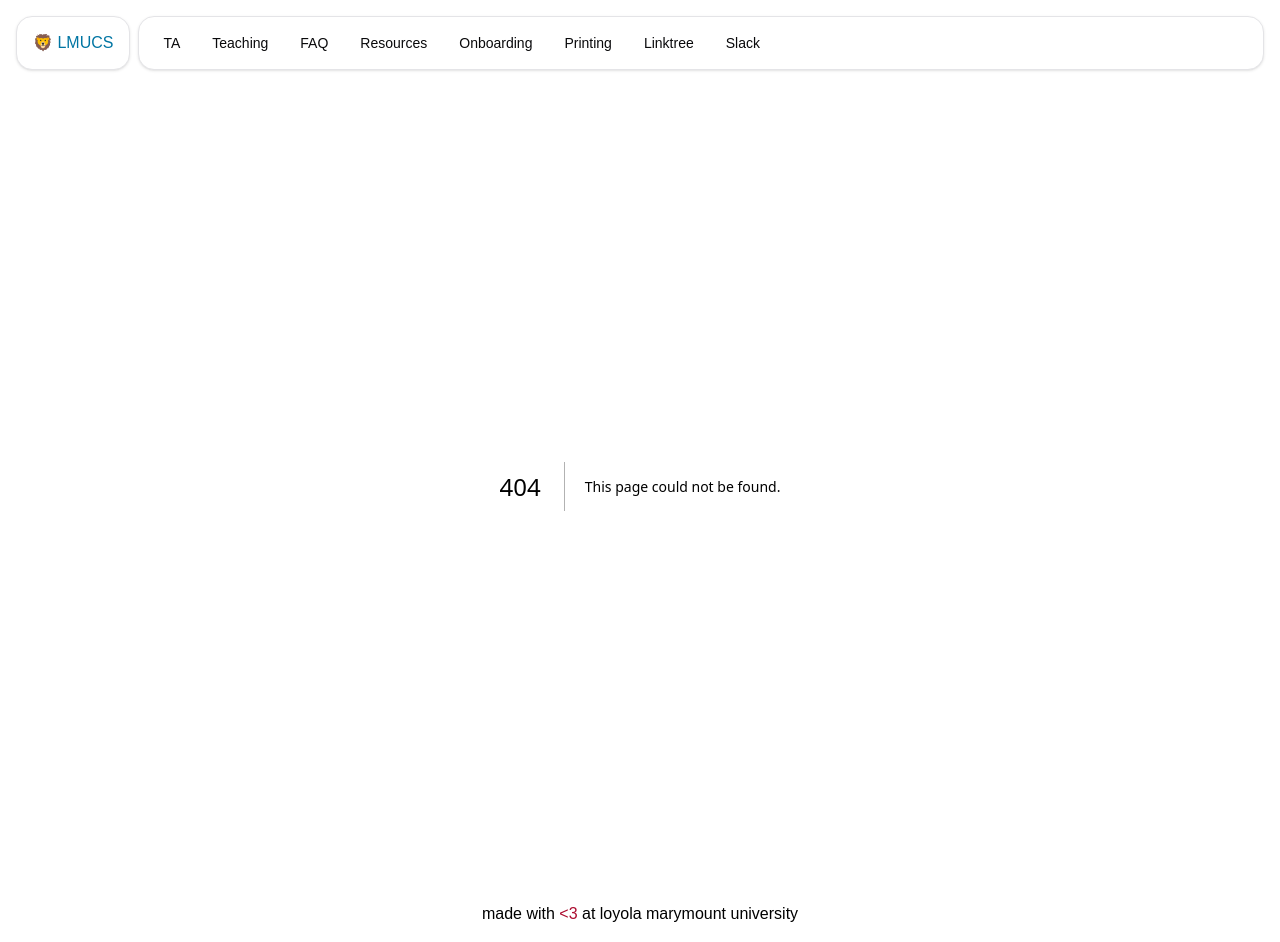
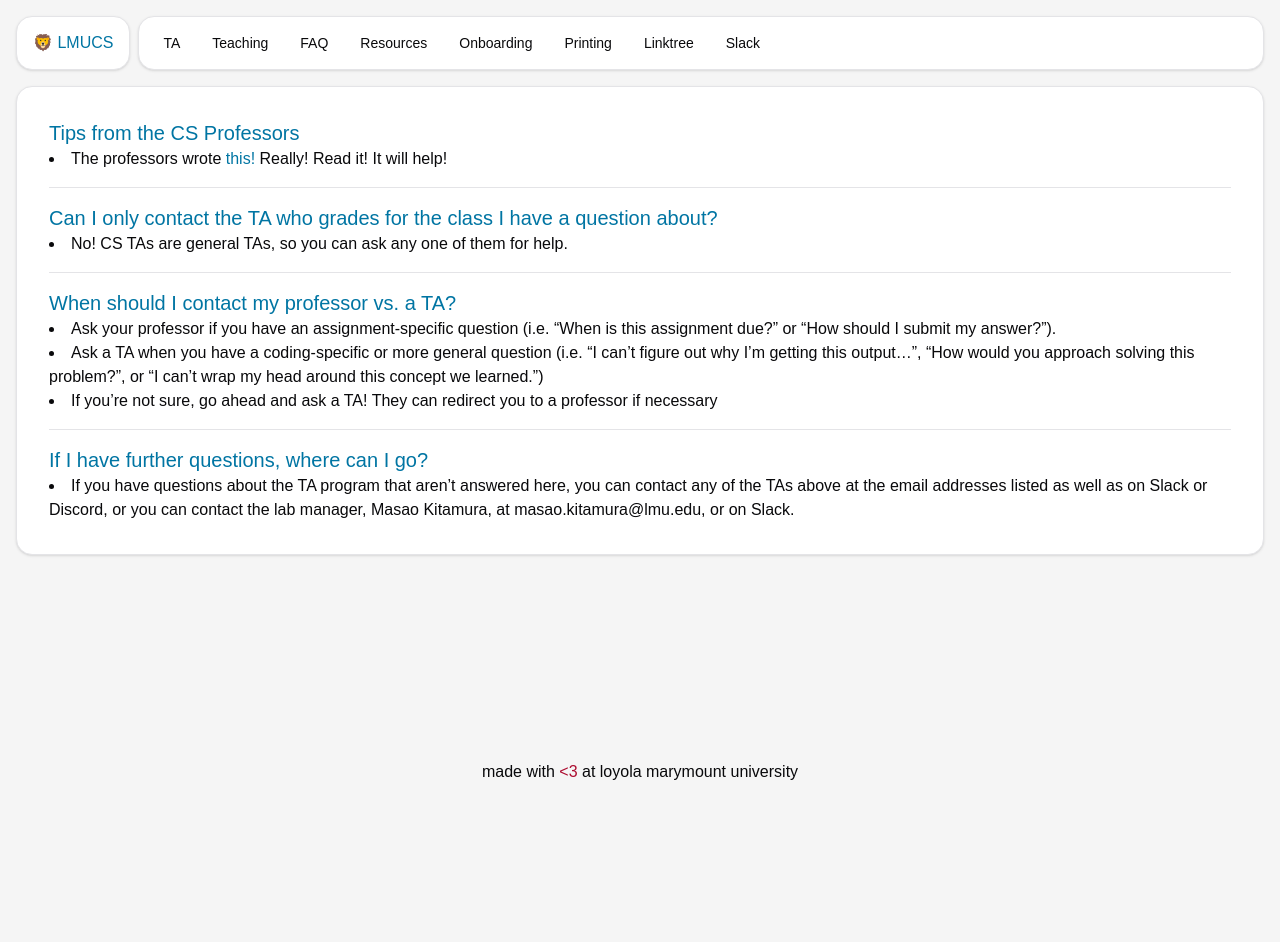
Before and after one commit to d5vis/ta.lmucs.org, a Next.js app: page /faculty in a window 1280 px wide. Before the commit this address had no page. After the commit the page ends 800 px from the top, so only its background shows below. Built offline with nearby package versions, Linux system fonts and the light colour scheme; a web font is replaced by a local one.

Commit message:
Adding Faculty resources page; switching to PNPM

```diff
--- /dev/null
+++ b/app/faculty/page.tsx
@@ -0,0 +1,81 @@
+"use client";
+import { Card } from "@/components/ui/card";
+import { Separator } from "@/components/ui/separator";
+import { motion } from "framer-motion";
+import Link from "next/link";
+
+export default function FAQ() {
+  return (
+    <Card className="w-full h-full text-left gap-4 rounded-2xl p-8">
+      <motion.div initial={{ opacity: 0 }} animate={{ opacity: 1 }}>
+        <h2 className="text-xl text-lmublue font-[family-name:var(--font-metric-bold)]">
+          Tips from the CS Professors
+        </h2>
+        <div>
+          <ul className="list-disc list-inside">
+            <li>
+              The professors wrote{" "}
+              <Link
+                href="https://lmucs.github.io/resources/resources.html"
+                className="text-lmublue"
+              >
+                this!
+              </Link>{" "}
+              Really! Read it! It will help!
+            </li>
+          </ul>
+        </div>
+        <Separator className="mt-4 mb-4" />
+        <h2 className="text-xl text-lmublue font-[family-name:var(--font-metric-bold)]">
+          Can I only contact the TA who grades for the class I have a question
+          about?
+        </h2>
+        <div>
+          <ul className="list-disc list-inside">
+            <li>
+              No! CS TAs are general TAs, so you can ask any one of them for
+              help.
+            </li>
+          </ul>
+        </div>
+        <Separator className="mt-4 mb-4" />
+        <h2 className="text-xl text-lmublue font-[family-name:var(--font-metric-bold)]">
+          When should I contact my professor vs. a TA?
+        </h2>
+        <div>
+          <ul className="list-disc list-inside">
+            <li>
+              Ask your professor if you have an assignment-specific question
+              (i.e. “When is this assignment due?” or “How should I submit my
+              answer?”).
+            </li>
+            <li>
+              Ask a TA when you have a coding-specific or more general question
+              (i.e. “I can’t figure out why I’m getting this output…”, “How
+              would you approach solving this problem?”, or “I can’t wrap my
+              head around this concept we learned.”)
+            </li>
+            <li>
+              If you’re not sure, go ahead and ask a TA! They can redirect you
+              to a professor if necessary
+            </li>
+          </ul>
+        </div>
+        <Separator className="mt-4 mb-4" />
+        <h2 className="text-xl text-lmublue font-[family-name:var(--font-metric-bold)]">
+          If I have further questions, where can I go?
+        </h2>
+        <div>
+          <ul className="list-disc list-inside">
+            <li>
+              If you have questions about the TA program that aren’t answered
+              here, you can contact any of the TAs above at the email addresses
+              listed as well as on Slack or Discord, or you can contact the lab
+              manager, Masao Kitamura, at masao.kitamura@lmu.edu, or on Slack.
+            </li>
+          </ul>
+        </div>
+      </motion.div>
+    </Card>
+  );
+}
--- a/app/faq/page.tsx
+++ b/app/faq/page.tsx
@@ -9,72 +9,18 @@ export default function FAQ() {
     <Card className="w-full h-full text-left gap-4 rounded-2xl p-8">
       <motion.div initial={{ opacity: 0 }} animate={{ opacity: 1 }}>
         <h2 className="text-xl text-lmublue font-[family-name:var(--font-metric-bold)]">
-          Tips from the CS Professors
+          ITS Equipment Assigned to You
         </h2>
         <div>
-          <ul className="list-disc list-inside">
-            <li>
-              The professors wrote{" "}
-              <Link
-                href="https://lmucs.github.io/resources/resources.html"
-                className="text-lmublue"
-              >
-                this!
-              </Link>{" "}
-              Really! Read it! It will help!
-            </li>
-          </ul>
+          ITS keeps track of your inventory{" "}
+          <Link
+            href="https://docs.google.com/presentation/d/e/2PACX-1vTdyFvGRqePNnh7nR4xhPoj1M95dK-fObFws4riRT3lGSzR3T4PGrqnKKbiL0LE9XEiwQEBlq7tWQR3/pub"
+            className="text-lmublue"
+          >
+            on this page.
+          </Link>
         </div>
         <Separator className="mt-4 mb-4" />
-        <h2 className="text-xl text-lmublue font-[family-name:var(--font-metric-bold)]">
-          Can I only contact the TA who grades for the class I have a question
-          about?
-        </h2>
-        <div>
-          <ul className="list-disc list-inside">
-            <li>
-              No! CS TAs are general TAs, so you can ask any one of them for
-              help.
-            </li>
-          </ul>
-        </div>
-        <Separator className="mt-4 mb-4" />
-        <h2 className="text-xl text-lmublue font-[family-name:var(--font-metric-bold)]">
-          When should I contact my professor vs. a TA?
-        </h2>
-        <div>
-          <ul className="list-disc list-inside">
-            <li>
-              Ask your professor if you have an assignment-specific question
-              (i.e. “When is this assignment due?” or “How should I submit my
-              answer?”).
-            </li>
-            <li>
-              Ask a TA when you have a coding-specific or more general question
-              (i.e. “I can’t figure out why I’m getting this output…”, “How
-              would you approach solving this problem?”, or “I can’t wrap my
-              head around this concept we learned.”)
-            </li>
-            <li>
-              If you’re not sure, go ahead and ask a TA! They can redirect you
-              to a professor if necessary
-            </li>
-          </ul>
-        </div>
-        <Separator className="mt-4 mb-4" />
-        <h2 className="text-xl text-lmublue font-[family-name:var(--font-metric-bold)]">
-          If I have further questions, where can I go?
-        </h2>
-        <div>
-          <ul className="list-disc list-inside">
-            <li>
-              If you have questions about the TA program that aren’t answered
-              here, you can contact any of the TAs above at the email addresses
-              listed as well as on Slack or Discord, or you can contact the lab
-              manager, Masao Kitamura, at masao.kitamura@lmu.edu, or on Slack.
-            </li>
-          </ul>
-        </div>
       </motion.div>
     </Card>
   );
```
Also changed, not shown: 2 other files (tests, documents, lock files or other folders).
